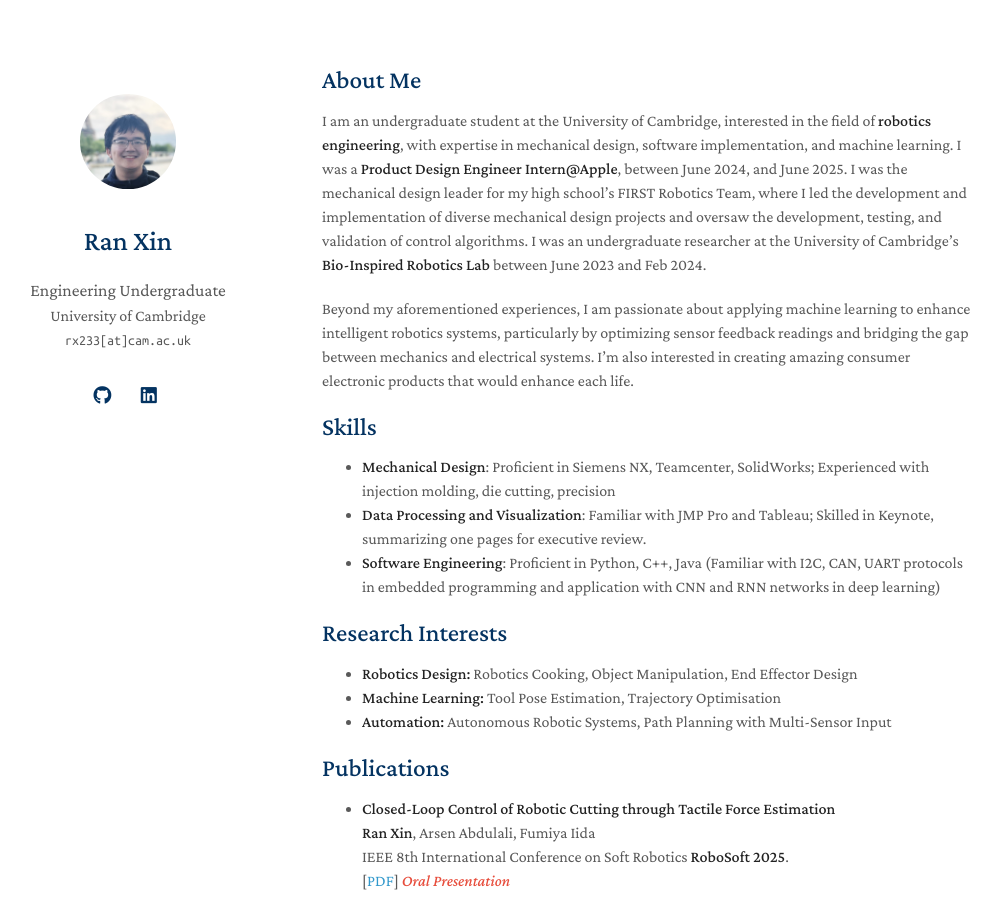
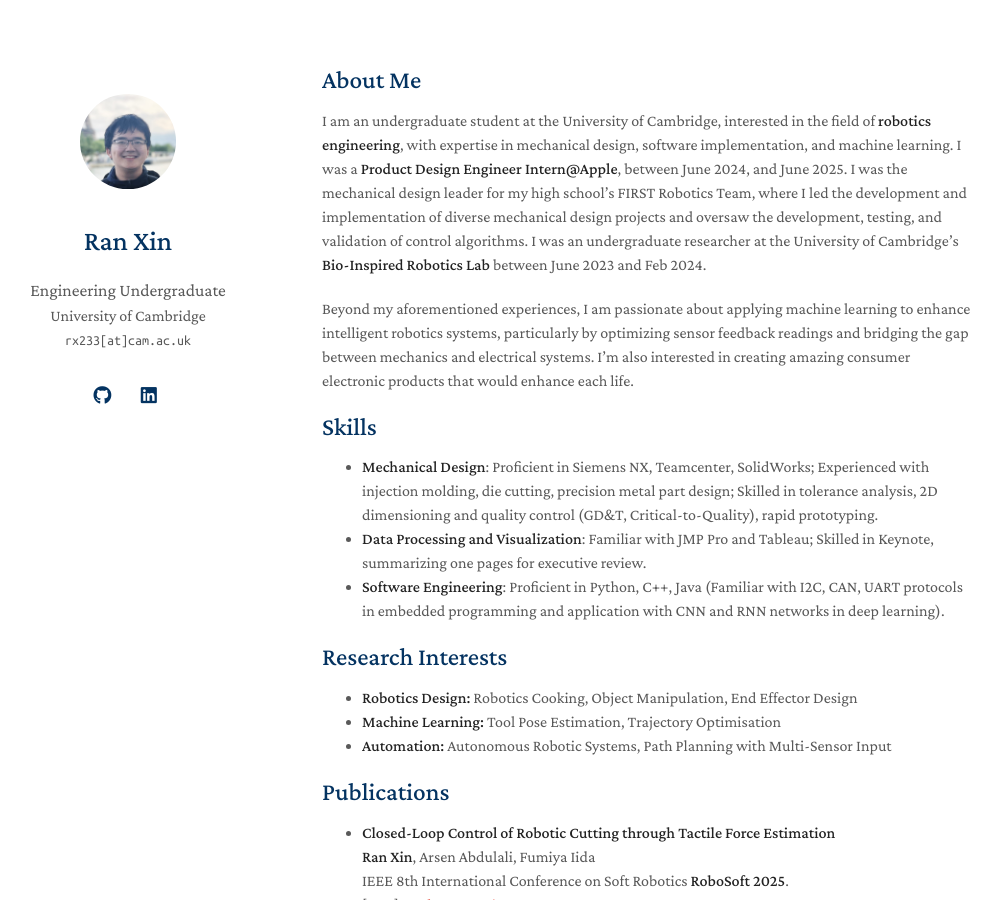
Before and after one commit to ran-xin/ran-xin.github.io, a Jekyll site: the page built from index.md, in a window 1280 px wide and 900 px high. Shown: the whole window, without its empty margins (148-1149 px from the left). Built offline with Jekyll 4.4.1, drawn with Linux system fonts in a browser that asks for light colours; nearby versions of some CDN libraries; a style sheet for code colours, icons or effects is not loaded; our own code applies the rules of GitHub Pages for plain Markdown files.

Commit message:
Update index.md

```diff
--- a/index.md
+++ b/index.md
@@ -10,9 +10,9 @@ Beyond my aforementioned experiences, I am passionate about applying machine lea
 
 
 ## Skills
-- **Mechanical Design**: Proficient in Siemens NX, Teamcenter, SolidWorks; Experienced with injection molding, die cutting, precision
+- **Mechanical Design**: Proficient in Siemens NX, Teamcenter, SolidWorks; Experienced with injection molding, die cutting, precision metal part design; Skilled in tolerance analysis, 2D dimensioning and quality control (GD&T, Critical-to-Quality), rapid prototyping.
 - **Data Processing and Visualization**: Familiar with JMP Pro and Tableau; Skilled in Keynote, summarizing one pages for executive review.
-- **Software Engineering**: Proficient in Python, C++, Java (Familiar with I2C, CAN, UART protocols in embedded programming and application with CNN and RNN networks in deep learning)
+- **Software Engineering**: Proficient in Python, C++, Java (Familiar with I2C, CAN, UART protocols in embedded programming and application with CNN and RNN networks in deep learning).
 
 
 ## Research Interests
```
